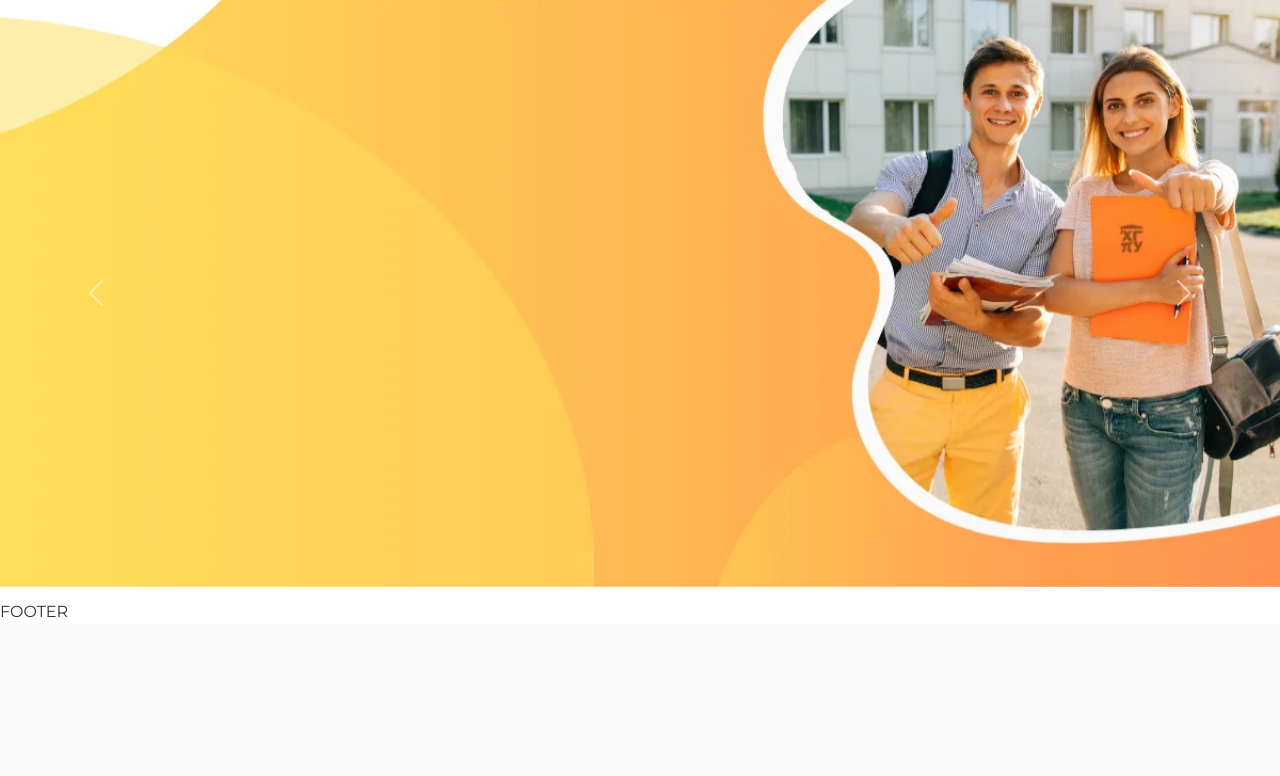
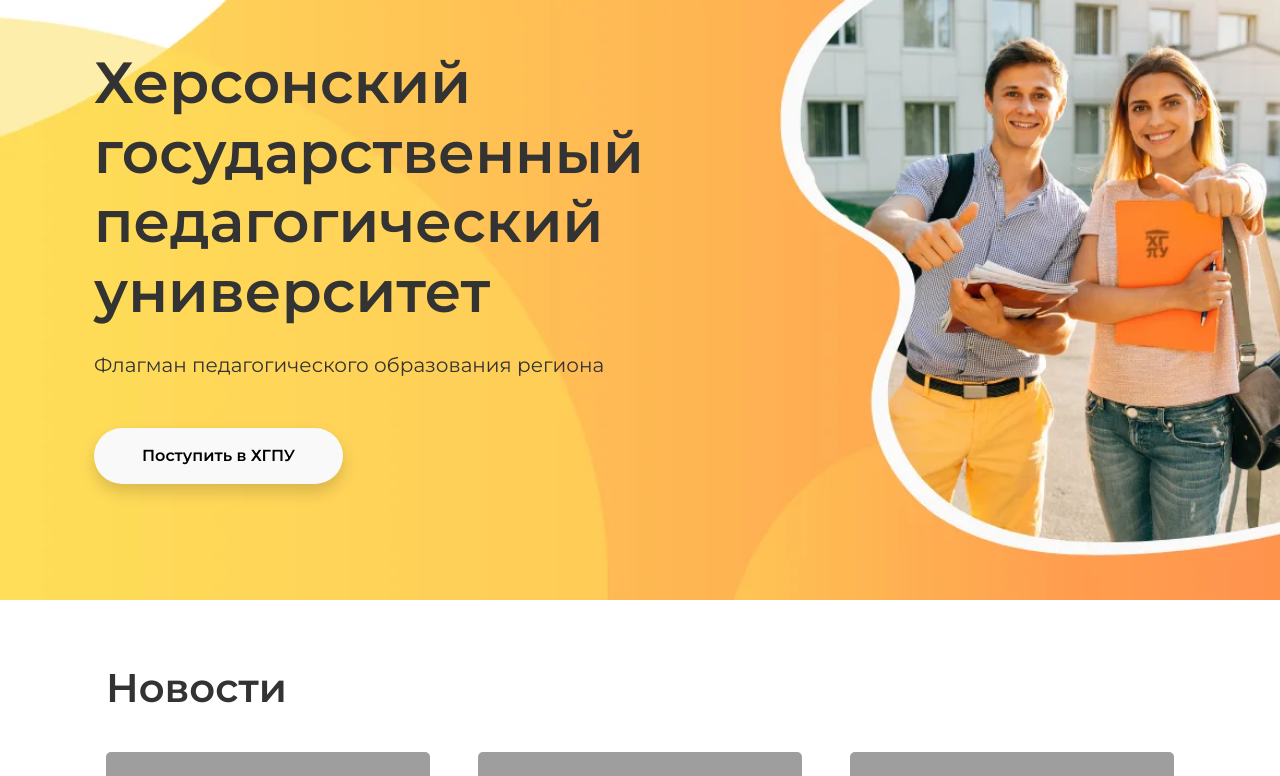
Before and after one commit to svdpgmr93/khgpu_site, a Django app: template templates/base.html in a window 1280 px wide. Shown: the part 176-952 px from the top of the page. Before the commit the page ends 793 px from the top, so only its background shows below. Run offline with Django 3.2, Linux system fonts and the light colour scheme; the template is opened without the code that fills it, so the values that code supplies are empty; some libraries are stand-ins or nearby versions; grey boxes are pictures that could not be loaded.

Commit message:
changed main.css and base.html

```diff
--- a/static/bootstrap/css/main.css
+++ b/static/bootstrap/css/main.css
@@ -117,8 +117,10 @@
     border: none;
 }
 
-.main-carousel {
-    max-height: 600px;
+.main-banner {
+    height: 600px;
+    background-image: url('../img/banner.webp');
+    background-size: cover;
 }
 
 .instituts-column {
@@ -139,3 +141,62 @@
     color: #ffba55;
     transition-duration: 0.3s;
 }
+
+.banner-title {
+    font-size: 58px;
+    font-weight: 600;
+}
+
+.blc {
+    background-color: #f9f9f9;
+    color: #000000;
+}
+
+.blc:hover {
+    color: #ffba55;
+    transform: scale(0.95);
+    transition-duration: 0.5s;
+}
+
+.news-card {
+    background-color: #f9f9f9;
+    outline: none;
+    border: none;
+}
+
+.card-link {
+    text-decoration: none;
+    display: inline-block;
+    height: 100%;
+    width: 100%;
+}
+
+.card-link:hover {
+    box-shadow: 0 .5rem 1rem rgba(0, 0, 0, .15);
+}
+
+.card-text {
+    font-size: 10px;
+}
+
+.card-img-size {
+  width: 100%;
+  height: 240px;
+  overflow: hidden;
+}
+
+.all-news-btn {
+    display: inline-block;
+    padding: 18px 60px 18px 60px;
+    text-decoration: none;
+    background-color: #ffd600;
+    border-radius: 5px;
+    color: #333333;
+    font-weight: 600;
+}
+
+.all-news-btn:hover {
+    background-color: #ffbf31;
+    transition-duration: 0.3s;
+    box-shadow: 0 .5rem 1rem rgba(0, 0, 0, .15);
+}
--- a/templates/base.html
+++ b/templates/base.html
@@ -209,57 +209,144 @@
         </div>
       </header>
       <main class="main">
-        <div class="conteiner-fluid">
-          <div id="carouselExample" class="carousel slide">
-            <div class="carousel-inner main-carousel">
-              <div class="carousel-item active">
+        <!-- main banner section -->
+        <section class="conteiner-fluid main-banner">
+          <div class="container">
+            <div class="row">
+              <div class="col-6 px-4">
+                <h1 class="pt-5 banner-title mb-4">
+                  Херсонский государственный педагогический университет
+                </h1>
+                <p class="mb-5 fs-5">
+                  Флагман педагогического образования региона
+                </p>
+                <a
+                  class="d-inline-block px-5 py-3 blc text-decoration-none rounded-5 fw-semibold shadow"
+                  href=""
+                >
+                  Поступить в ХГПУ
+                </a>
+              </div>
+            </div>
+          </div>
+        </section>
+        <!-- news section -->
+        <section class="py-5">
+          <div class="container">
+            <h1 class="py-3 px-4 fw-semibold">Новости</h1>
+            <div class="row row-cols-1 row-cols-md-3 g-5 py-3 px-4 mb-4">
+              <div class="col">
+                <a class="card-link" href="">
+                  <div class="card h-100 news-card">
                     <img
-                  src="{% static 'bootstrap\img\banner.webp' %}"
-                  class="d-block w-100"
+                      src="{% static 'bootstrap\img\posts_photo\post1.webp' %}"
+                      class="card-img-top card-img-size"
                       alt="..."
                     />
+                    <div class="card-body">
+                      <p class="card-text px-3">25 сентября 2025</p>
+                      <h5 class="card-title px-3 fw-semibold">
+                        В честь третьей годовщины воссоединения новых регионов с
+                        Россией
+                      </h5>
                     </div>
-              <div class="carousel-item">
+                  </div>
+                </a>
+              </div>
+              <div class="col">
+                <a class="card-link" href="">
+                  <div class="card h-100 news-card">
                     <img
-                  src="{% static 'bootstrap\img\2.jpg' %}"
-                  class="d-block w-100"
+                      src="{% static 'bootstrap\img\posts_photo\post2.webp' %}"
+                      class="card-img-top card-img-size"
                       alt="..."
                     />
+                    <div class="card-body">
+                      <p class="card-text px-3">25 сентября 2025</p>
+                      <h5 class="card-title px-3 fw-semibold">
+                        Творческий конкурс
+                      </h5>
                     </div>
-              <div class="carousel-item">
+                  </div>
+                </a>
+              </div>
+              <div class="col">
+                <a class="card-link" href="">
+                  <div class="card h-100 news-card">
                     <img
-                  src="{% static 'bootstrap\img\3.jpg' %}"
-                  class="d-block w-100"
+                      src="{% static 'bootstrap\img\posts_photo\post3.webp' %}"
+                      class="card-img-top card-img-size"
                       alt="..."
                     />
+                    <div class="card-body">
+                      <p class="card-text px-3">20 сентября 2025</p>
+                      <h5 class="card-title px-3 fw-semibold">
+                        Епископ Скадовский и Алешкинский Филарет совершил чин
+                        освящения здания университета
+                      </h5>
                     </div>
                   </div>
-            <button
-              class="carousel-control-prev"
-              type="button"
-              data-bs-target="#carouselExample"
-              data-bs-slide="prev"
-            >
-              <span
-                class="carousel-control-prev-icon"
-                aria-hidden="true"
-              ></span>
-              <span class="visually-hidden">Previous</span>
-            </button>
-            <button
-              class="carousel-control-next"
-              type="button"
-              data-bs-target="#carouselExample"
-              data-bs-slide="next"
-            >
-              <span
-                class="carousel-control-next-icon"
-                aria-hidden="true"
-              ></span>
-              <span class="visually-hidden">Next</span>
-            </button>
+                </a>
+              </div>
+              <div class="col">
+                <a class="card-link" href="">
+                  <div class="card h-100 news-card">
+                    <img
+                      src="{% static 'bootstrap\img\posts_photo\post4.webp' %}"
+                      class="card-img-top card-img-size"
+                      alt="..."
+                    />
+                    <div class="card-body">
+                      <p class="card-text px-3">20 сентября 2025</p>
+                      <h5 class="card-title px-3 fw-semibold">
+                        Тематический урок от представителей Росгвардии
+                      </h5>
                     </div>
                   </div>
+                </a>
+              </div>
+              <div class="col">
+                <a class="card-link" href="">
+                  <div class="card h-100 news-card">
+                    <img
+                      src="{% static 'bootstrap\img\posts_photo\post5.webp' %}"
+                      class="card-img-top card-img-size"
+                      alt="..."
+                    />
+                    <div class="card-body">
+                      <p class="card-text px-3">20 сентября 2025</p>
+                      <h5 class="card-title px-3 fw-semibold">
+                        Профессор кафедры философии и истории ХГПУ Денис
+                        Солодухин принял участие в круглом столе Общественной
+                        палаты РФ
+                      </h5>
+                    </div>
+                  </div>
+                </a>
+              </div>
+              <div class="col">
+                <a class="card-link" href="">
+                  <div class="card h-100 news-card">
+                    <img
+                      src="{% static 'bootstrap\img\posts_photo\post6.webp' %}"
+                      class="card-img-top card-img-size"
+                      alt="..."
+                    />
+                    <div class="card-body">
+                      <p class="card-text px-3">19 сентября 2025</p>
+                      <h5 class="card-title px-3 fw-semibold">
+                        Акция "Вузы для фронта!"
+                      </h5>
+                    </div>
+                  </div>
+                </a>
+              </div>
+            </div>
+            <div class="d-flex justify-content-center py-5">
+              <a class="all-news-btn" href="">Все новости</a>
+            </div>
+          </div>
+        </section>
       </main>
       <footer class="footer">FOOTER</footer>
     </div>
```
Lines whose indentation alone changed are shown as unchanged.
